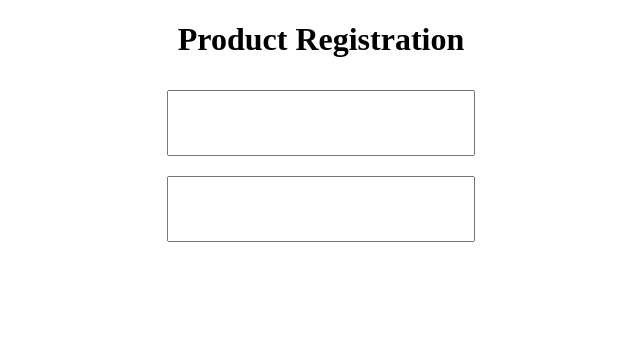
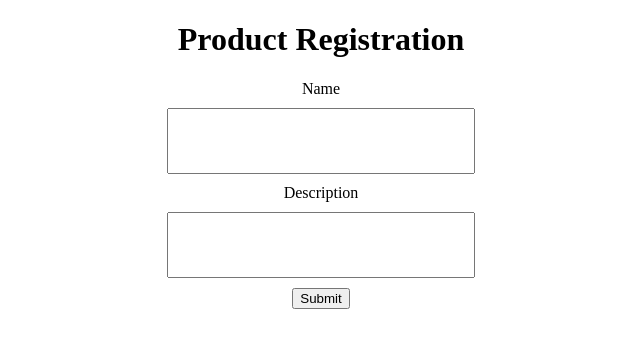
Before and after one commit to WillianFarias/product-registration-app-front-react, a React (Create React App) app: page / in a window 1280 px wide. Shown: the top 348 px of the page, without its empty margins (319-959 px from the left). Built offline with nearby package versions, Linux system fonts and the light colour scheme.

Commit message:
aplicando as ultimas perfumarias no form

```diff
--- a/src/App.css
+++ b/src/App.css
@@ -13,4 +13,5 @@
   width: 300px;
   height: 60px;
   margin: 10px;
+  font-size: 20px;
 }
--- a/src/App.js
+++ b/src/App.js
@@ -7,8 +7,13 @@ function App() {
       <h1>Product Registration</h1>
 
       <div className="form">
+        <label>Name</label>
         <input type="text" name="productName" />
+
+        <label>Description</label>
         <input type="text" name="productDescrition" />
+
+        <button>Submit</button>
       </div>
 
     </div>
```
